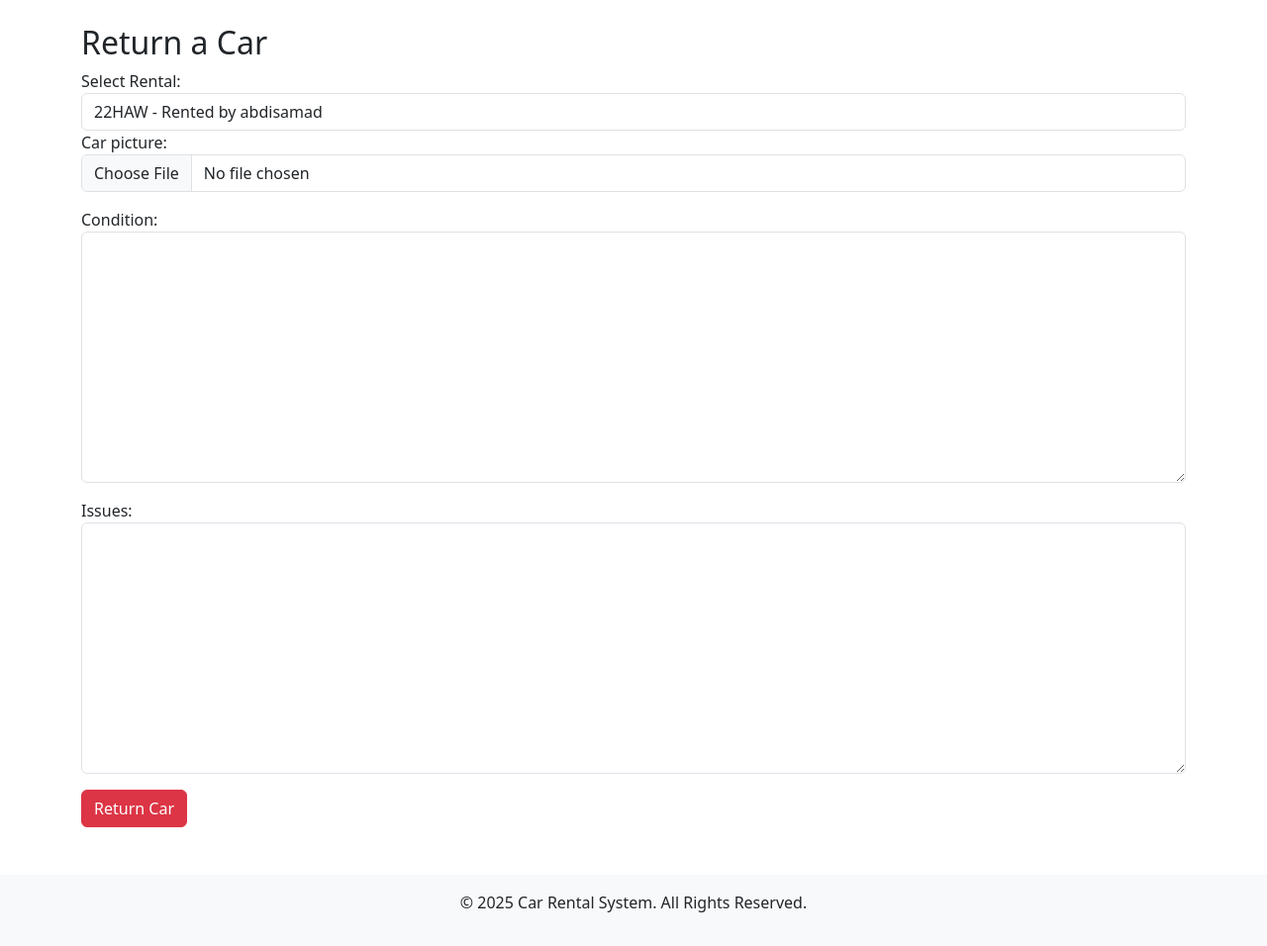
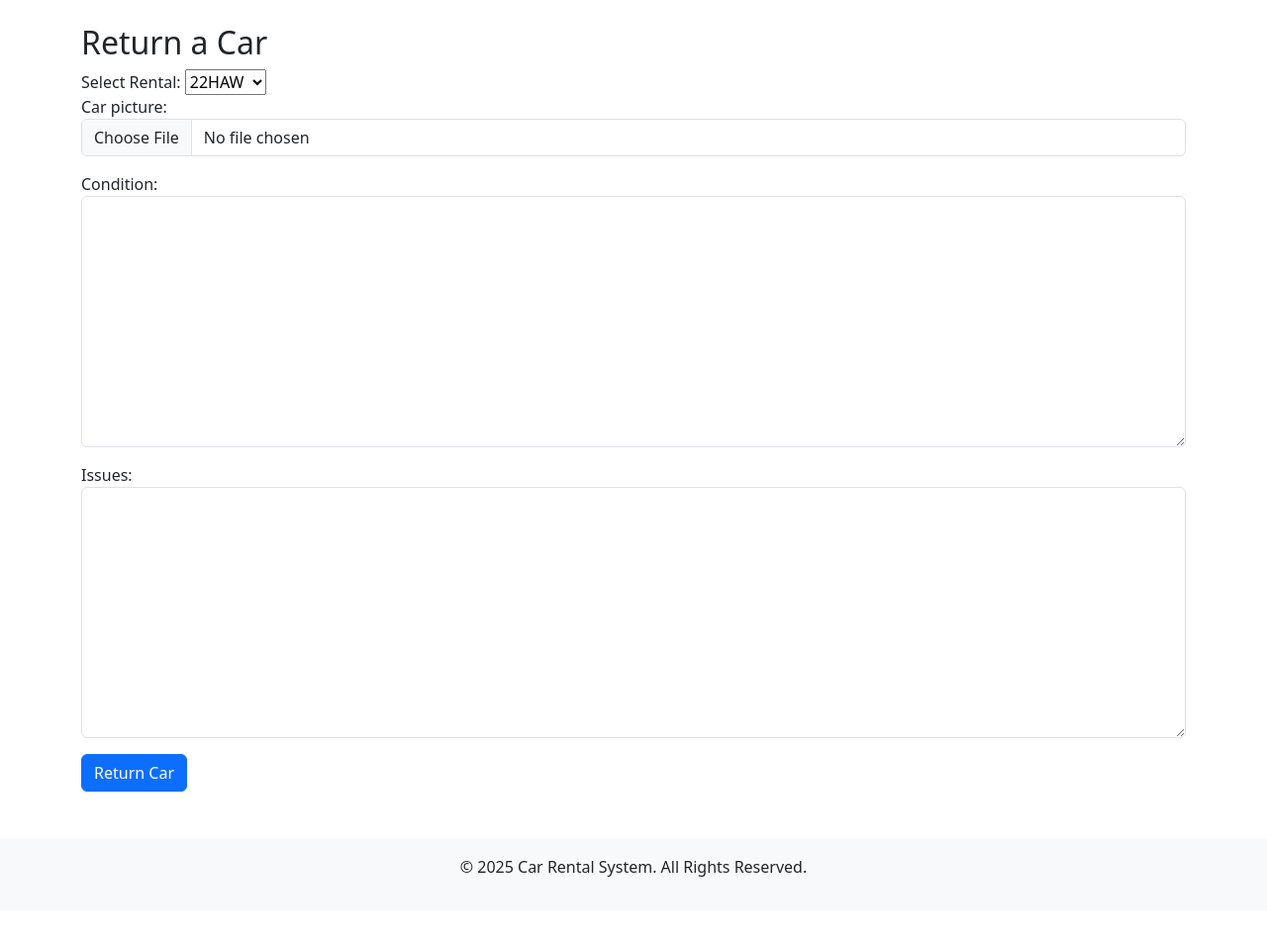
Before and after one commit to EidAbdullahi/car-rental-application, a Django app: page /return/ in a window 1280 px wide. Shown: the part 56-1012 px from the top of the page at 99% size. After the commit the page ends 942 px from the top, so only its background shows below. Run offline with Django 4.2, Linux system fonts and the light colour scheme; a user stored in the database is signed in; data comes from the database, SQL or seed files in the repository; both versions use the stored data as it was after the commit.

Commit message:
commit changes

```diff
--- a/carrentalapp/forms.py
+++ b/carrentalapp/forms.py
@@ -1,5 +1,12 @@
 from django import forms
 from .models import CarRental, CarReturn
+from django import forms
+from .models import CarRental
+
+class RentCarForm(forms.ModelForm):
+    class Meta:
+        model = CarRental
+        fields = ['car_model', 'duration', 'picture', 'amount_paid', 'fuel_used']
 
 class CarRentalForm(forms.ModelForm):
     class Meta:
--- a/carrentalapp/templates/rent_car.html
+++ b/carrentalapp/templates/rent_car.html
@@ -1,7 +1,8 @@
 {% extends "base.html" %}
+
 {% block content %}
     <h2>Rent a Car</h2>
-    <form method="POST" enctype="multipart/form-data" class="mt-3">
+    <form method="POST" enctype="multipart/form-data">
         {% csrf_token %}
         {{ form.as_p }}
         <button type="submit" class="btn btn-success">Rent Car</button>
--- a/carrentalapp/templates/return_car.html
+++ b/carrentalapp/templates/return_car.html
@@ -1,15 +1,16 @@
 {% extends "base.html" %}
+
 {% block content %}
 <h2>Return a Car</h2>
 <form method="POST" enctype="multipart/form-data">
     {% csrf_token %}
     <label for="rental_id">Select Rental:</label>
-        <select name="rental_id" class="form-control">
+    <select name="rental_id" required>
         {% for rental in rentals %}
-                <option value="{{ rental.id }}">{{ rental.car_model }} - Rented by {{ rental.user.username }}</option>
+            <option value="{{ rental.id }}">{{ rental.car_model }}</option>
         {% endfor %}
     </select>
     {{ form.as_p }}
-        <button type="submit" class="btn btn-danger">Return Car</button>
+    <button type="submit" class="btn btn-primary">Return Car</button>
 </form>
 {% endblock %}
```
Also changed, not shown: carrentalapp/migrations/0004_carreturn_rental_alter_carreturn_car_picture_and_more.py (added), carrentalapp/migrations/0005_alter_carreturn_car_picture_alter_carreturn_rental_and_more.py (added), carrentalapp/migrations/0006_alter_carreturn_car_picture_alter_carreturn_rental_and_more.py (added), carrentalapp/views.py (line endings or trailing spaces), db.sqlite3, media/car_returns/dest2.jpg (added), media/car_returns/dest4.jpg.jpeg (added), media/rented_cars/dest4.jpg (added), media/rented_cars/dest4.jpg.jpeg (added), media/rented_cars/dest4_YjuI9uf.jpg (added), media/returned_cars/dest3_fZ7sMYB.jpg (added), media/returned_cars/dest4.jpg (added). Lines whose indentation alone changed are shown as unchanged.
